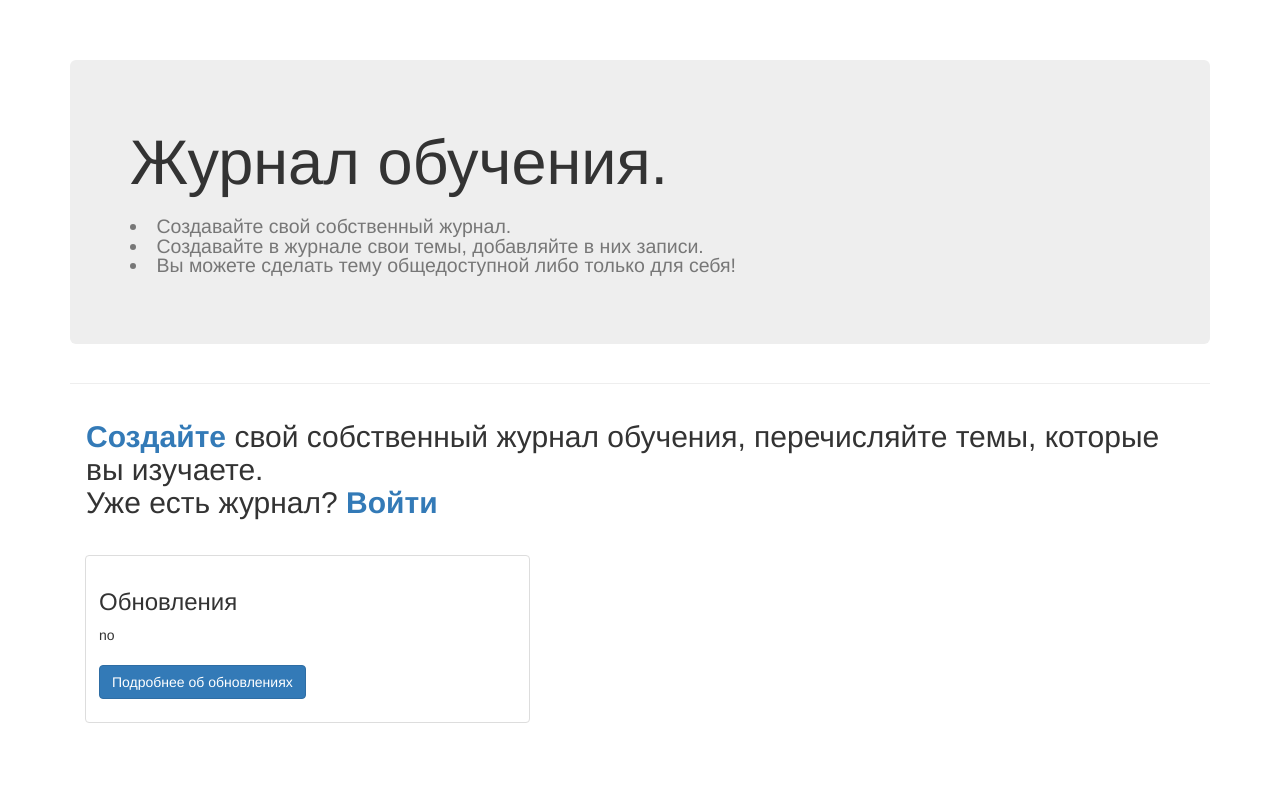
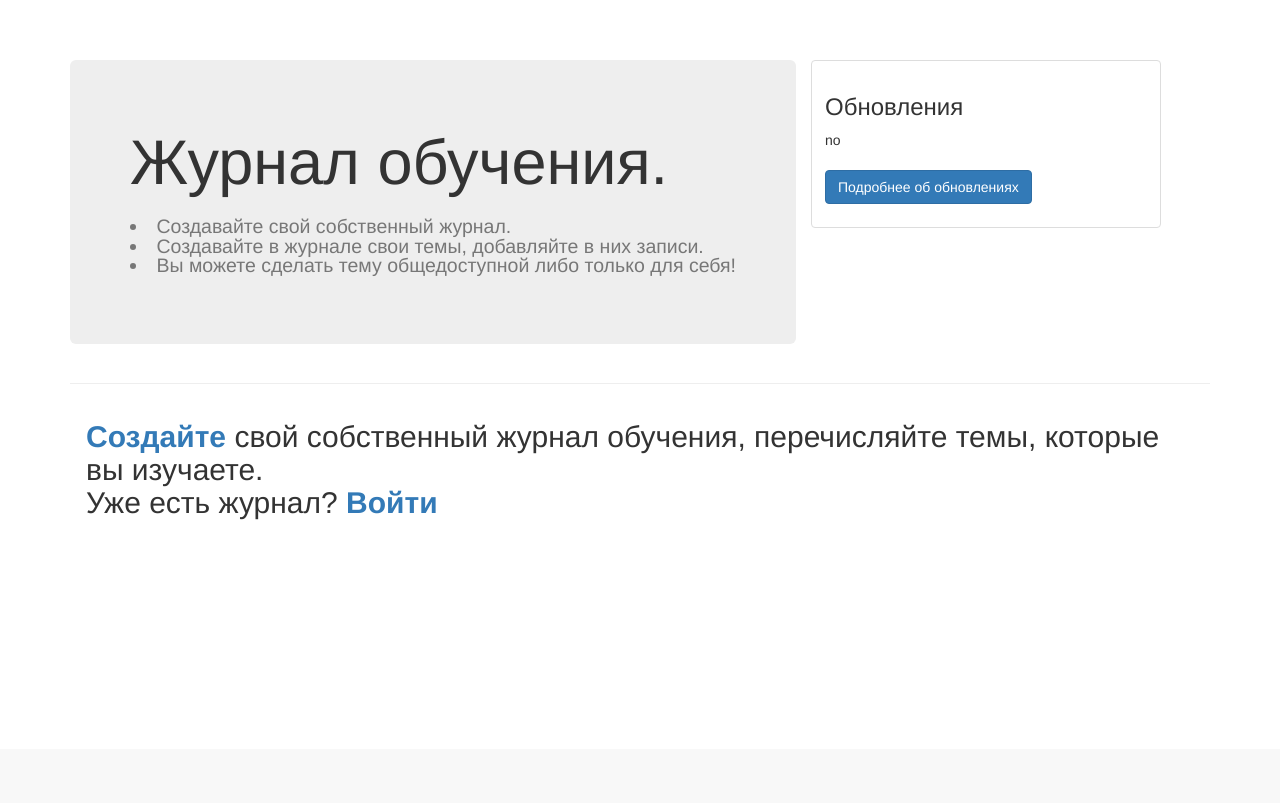
Before and after one commit to Sanchows/LearningLog, a Django app: page / in a window 1280 px wide. Shown: the part 51-854 px from the top of the page. After the commit the page ends 571 px from the top, so only its background shows below. Run offline with Django 3.2, Linux system fonts and the light colour scheme; data that the repository does not hold is empty; some libraries are stand-ins or nearby versions.

Commit message:
Fixed layout on index.html

```diff
--- a/learning_logs/templates/learning_logs/index.html
+++ b/learning_logs/templates/learning_logs/index.html
@@ -1,5 +1,6 @@
 {% extends "learning_logs/base.html" %}
 {% block header %}
+<div class="wrap">
     <div class='jumbotron'>
         <h1>Журнал обучения. <br></h1>
             <h2><small>
@@ -9,24 +10,12 @@
                     <li>Вы можете сделать тему общедоступной либо только для себя!</li>
                 </div>
             </small></h2>
+            <style>
+                .wrap {display: flex;}
+        </style>
     </div>
-{% endblock header %}
-
-{% block content %}
-<h2>
-    <div class="alert" role="alert">
-        {% if user.is_authenticated %}
-            <a href="{% url 'topics' %}" class="alert-link">Перейти</a> к вашему списку изучаемых тем.
-        {% else %}
-            <a href="{% url 'register' %}" class="alert-link">Создайте</a> свой собственный журнал обучения, перечисляйте темы, которые вы изучаете.<br>
-            Уже есть журнал? <a href="{% url 'login' %}" class="alert-link">Войти</a>
-        {% endif %}
-
-    </div>
-</h2>
-
-<div class="col-sm-6 col-md-5">
-        <div class="thumbnail">
+    <div class="col-sm-7 col-md-4" >
+        <div class="thumbnail lll">
             <div class="caption">
                 <h3>Обновления</h3>
                 <ul class="list-group">
@@ -44,4 +33,20 @@
         </div>
     </div>
 </div>
+{% endblock header %}
+
+{% block content %}
+<h2>
+    <div class="alert" role="alert">
+        {% if user.is_authenticated %}
+            <a href="{% url 'topics' %}" class="alert-link">Перейти</a> к вашему списку изучаемых тем.
+        {% else %}
+            <a href="{% url 'register' %}" class="alert-link">Создайте</a> свой собственный журнал обучения, перечисляйте темы, которые вы изучаете.<br>
+            Уже есть журнал? <a href="{% url 'login' %}" class="alert-link">Войти</a>
+        {% endif %}
+
+    </div>
+</h2>
+
+
 {% endblock content %}
```
Lines whose indentation alone changed are shown as unchanged.
